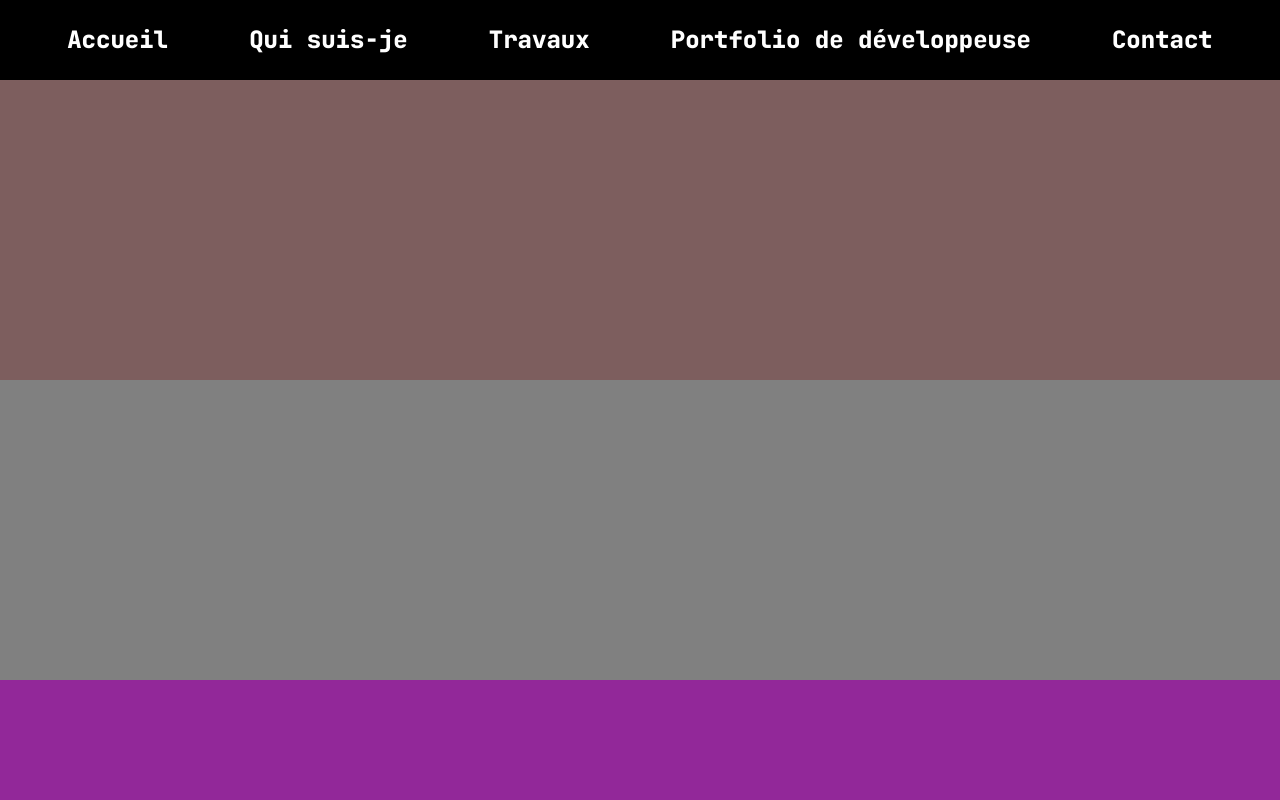
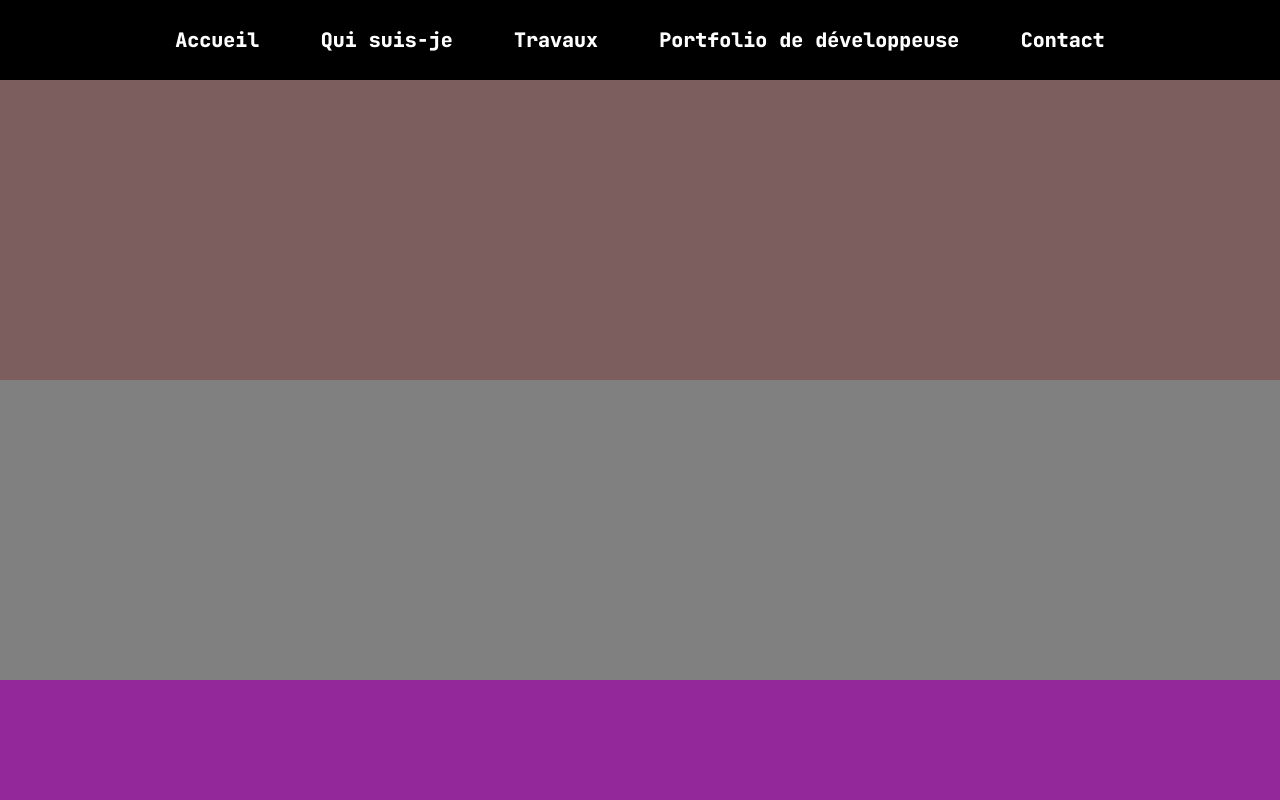
Before and after one commit to Jubstacheit/portfolio, a plain HTML site: page index.html in a window 1280 px wide. Shown: the top 800 px of the page. Drawn offline with Linux system fonts and the light colour scheme.

Commit message:
edited the size of navbar

```diff
--- a/assets/css/styles.sass
+++ b/assets/css/styles.sass
@@ -24,7 +24,7 @@
   --transition: 0.3s
   --font-size: 12px
   --title-size: 16px
-  --desk-title-size: 24px
+  --desk-title-size: 20px
 
 
 // Animations //
@@ -160,7 +160,7 @@ nav
   height: 300px
 
 
-@media screen and (min-width: 590px)
+@media screen and (min-width: 860px)
   nav
     display: flex
     flex-basis: 100%
@@ -187,3 +187,11 @@ nav a
 nav a:hover
   text-decoration: underline solid currentColor 2px
   transition: var(--transition)
+
+@media screen and (min-width: 1280px)
+  nav
+    padding: 0 10%
+
+@media screen and (min-width: 1770px)
+  nav
+    padding: 0 15%
```
Also changed, not shown: assets/css/styles.css, 1 other file.
